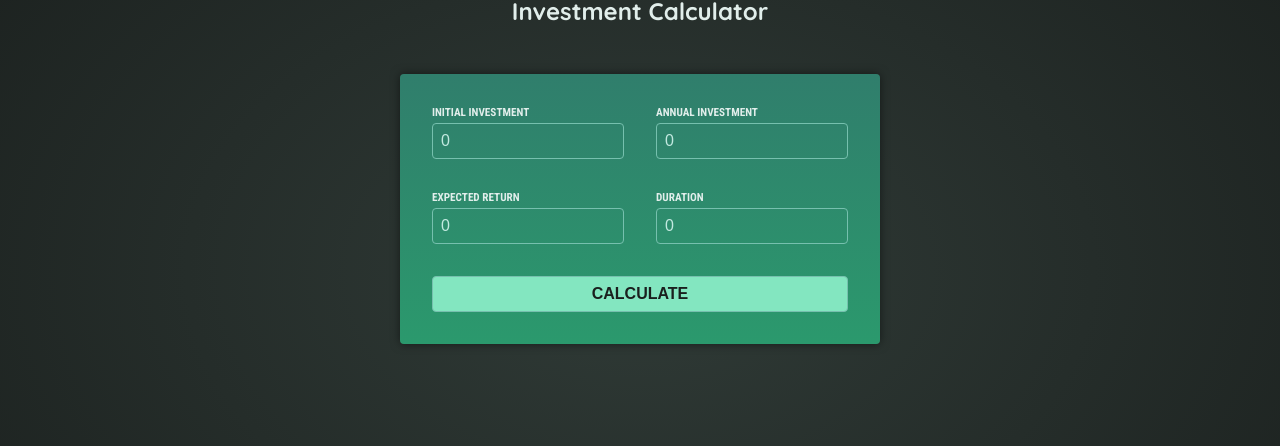
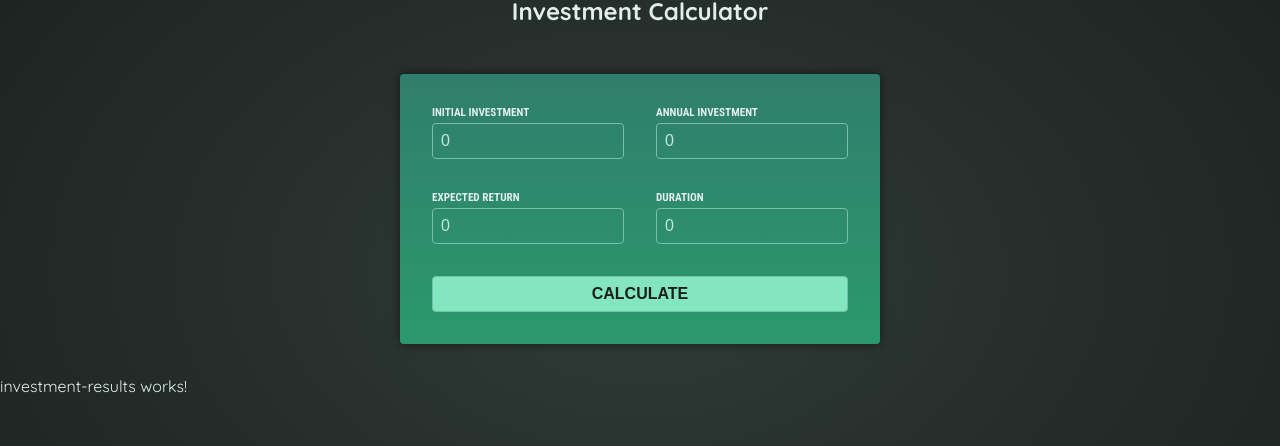
Before and after one commit to jvcarv/investment, an Angular app: page / in a window 1280 px wide. Both pictures are taken after a click on the button "CALCULATE". Shown: the part 152-598 px from the top of the page. Built offline with nearby package versions, Linux system fonts and the light colour scheme.

Commit message:
feat: the app component is now listening the event from the user-input and dynamically displaying the investment component

```diff
--- a/src/app/app.component.html
+++ b/src/app/app.component.html
@@ -1,4 +1,7 @@
 <app-header/>
 <main>
-  <app-user-input/>
+  <app-user-input (calculate)="onCalculate()"/>
+  @if(calculate){
+    <app-investment-results/>
+  }
 </main>
--- a/src/app/app.component.ts
+++ b/src/app/app.component.ts
@@ -1,14 +1,20 @@
 import { Component } from '@angular/core';
-import { RouterOutlet } from '@angular/router';
 import { HeaderComponent } from './header/header.component';
 import { UserInputComponent } from './user-input/user-input.component';
+import { InvestmentResultsComponent } from './investment-results/investment-results.component';
 
 @Component({
   selector: 'app-root',
-  imports: [RouterOutlet, HeaderComponent, UserInputComponent],
+  imports: [HeaderComponent, UserInputComponent, InvestmentResultsComponent],
   templateUrl: './app.component.html',
   styleUrl: './app.component.css'
 })
 export class AppComponent {
   title = 'investment';
+  calculate? :boolean;
+
+
+  onCalculate(){
+    this.calculate = true;
+  }
 }
```
